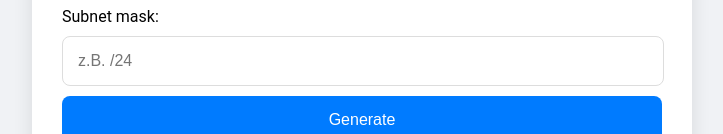
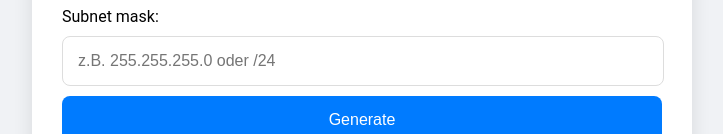
Before and after one commit to Jojo252511/subnetting-generator, a website: page subnetting-generator/src/index.html in a window 1280 px wide. Shown: the part 365-499 px from the top of the page, without its empty margins (278-1001 px from the left). Drawn offline with Linux system fonts and the light colour scheme.

Commit message:
Update index.html

```diff
--- a/subnetting-generator/src/index.html
+++ b/subnetting-generator/src/index.html
@@ -16,7 +16,7 @@
             </div>
             <div class="input-div">
                 <label for="subnetMask">Subnet mask:</label>
-                <input type="text" id="subnetMask" placeholder="z.B. /24">
+                <input type="text" id="subnetMask" placeholder="z.B. 255.255.255.0 oder /24" pattern="^(\/([0-9]|[1-2][0-9]|3[0-2])|((25[0-5]|2[0-4][0-9]|[01]?[0-9][0-9]?)\.){3}(25[0-5]|2[0-4][0-9]|[01]?[0-9][0-9]?))$" required>
             </div>
             <button id="generateButton" title="Generate" type="submit">Generate</button><br>
             <button id="generateAllButton" title="Generate all" type="submit">Generate all (max. 16)</button>
```
